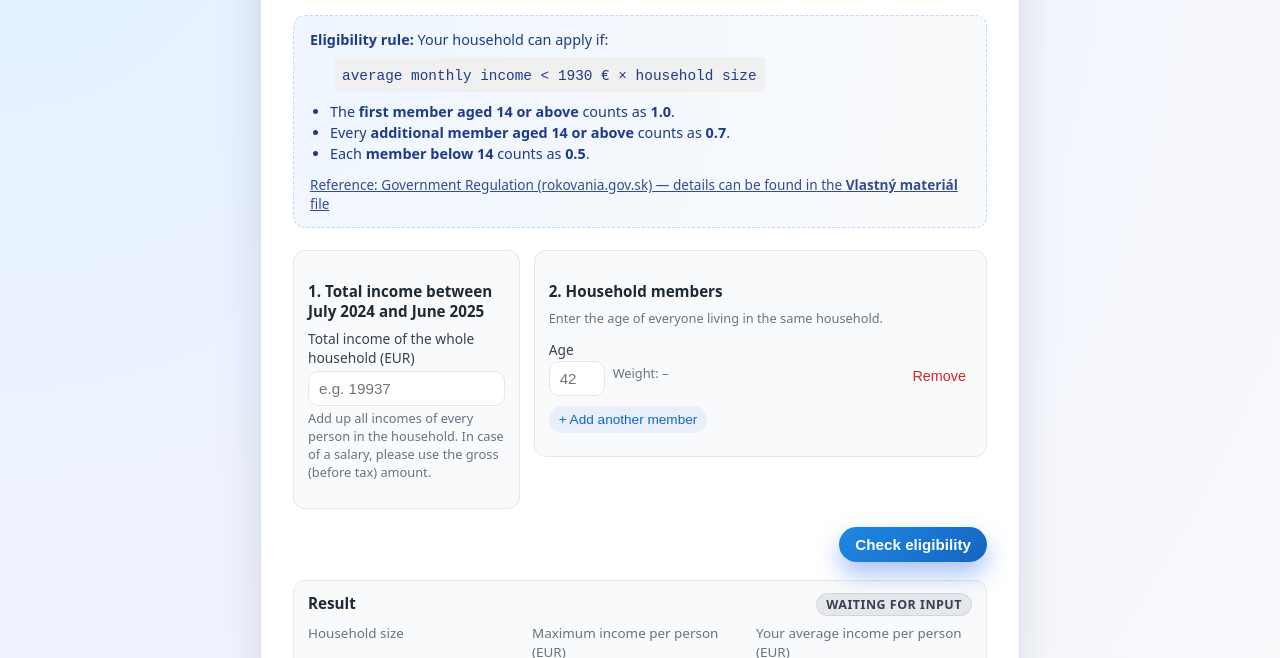
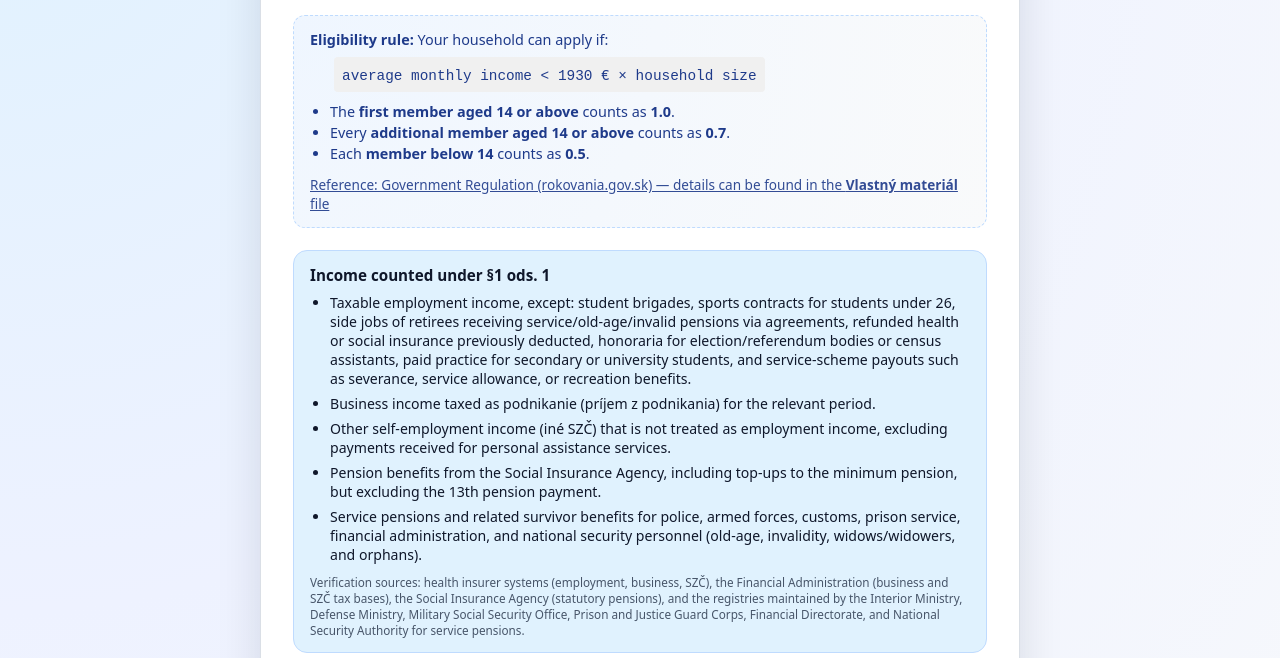
Before and after one commit to kalosisz/slov-energy, a plain HTML site: page index.html in a window 1280 px wide. Shown: the part 142-800 px from the top of the page. Drawn offline with Linux system fonts and the light colour scheme.

Commit message:
feat: income specification from the decree

```diff
--- a/index.html
+++ b/index.html
@@ -166,6 +166,37 @@
         border: 1px solid var(--border);
         background: #f9fafb;
         padding: 12px 14px 14px;
+      }
+
+      .information-box {
+        margin: 18px 0;
+        padding: 14px 16px;
+        border-radius: 14px;
+        border: 1px solid #bfdbfe;
+        background: #e0f2fe;
+        color: #0f172a;
+        font-size: 0.88rem;
+      }
+
+      .information-box h3 {
+        margin: 0 0 8px;
+        font-size: 0.95rem;
+      }
+
+      .information-box ul {
+        margin: 0 0 0 1.25rem;
+        padding: 0;
+      }
+
+      .information-box li {
+        margin-bottom: 6px;
+        line-height: 1.35;
+      }
+
+      .information-box small {
+        display: block;
+        margin-top: 10px;
+        color: #475569;
       }
 
       .members-card {
@@ -407,6 +438,44 @@
           <div style="margin-top: 0.75rem; font-size: 0.85rem; opacity: 0.9">
             <a href="https://rokovania.gov.sk/RVL/Material/31398/1" target="_blank" rel="noopener noreferrer" style="color: inherit; text-decoration: underline">Reference: Government Regulation (rokovania.gov.sk) — details can be found in the <strong>Vlastný materiál</strong> file</a>
           </div>
+        </section>
+
+        <section class="information-box" aria-label="Income scope">
+          <h3>Income counted under §1 ods. 1</h3>
+          <ul>
+            <li>
+              Taxable employment income, except: student brigades, sports contracts for
+              students under 26, side jobs of retirees receiving service/old-age/invalid
+              pensions via agreements, refunded health or social insurance previously
+              deducted, honoraria for election/referendum bodies or census assistants,
+              paid practice for secondary or university students, and service-scheme
+              payouts such as severance, service allowance, or recreation benefits.
+            </li>
+            <li>
+              Business income taxed as podnikanie (príjem z podnikania) for the relevant
+              period.
+            </li>
+            <li>
+              Other self-employment income (iné SZČ) that is not treated as employment
+              income, excluding payments received for personal assistance services.
+            </li>
+            <li>
+              Pension benefits from the Social Insurance Agency, including top-ups to the
+              minimum pension, but excluding the 13th pension payment.
+            </li>
+            <li>
+              Service pensions and related survivor benefits for police, armed forces,
+              customs, prison service, financial administration, and national security
+              personnel (old-age, invalidity, widows/widowers, and orphans).
+            </li>
+          </ul>
+          <small>
+            Verification sources: health insurer systems (employment, business, SZČ),
+            the Financial Administration (business and SZČ tax bases), the Social Insurance
+            Agency (statutory pensions), and the registries maintained by the Interior Ministry,
+            Defense Ministry, Military Social Security Office, Prison and Justice Guard Corps,
+            Financial Directorate, and National Security Authority for service pensions.
+          </small>
         </section>
 
         <div class="form-grid">
```
